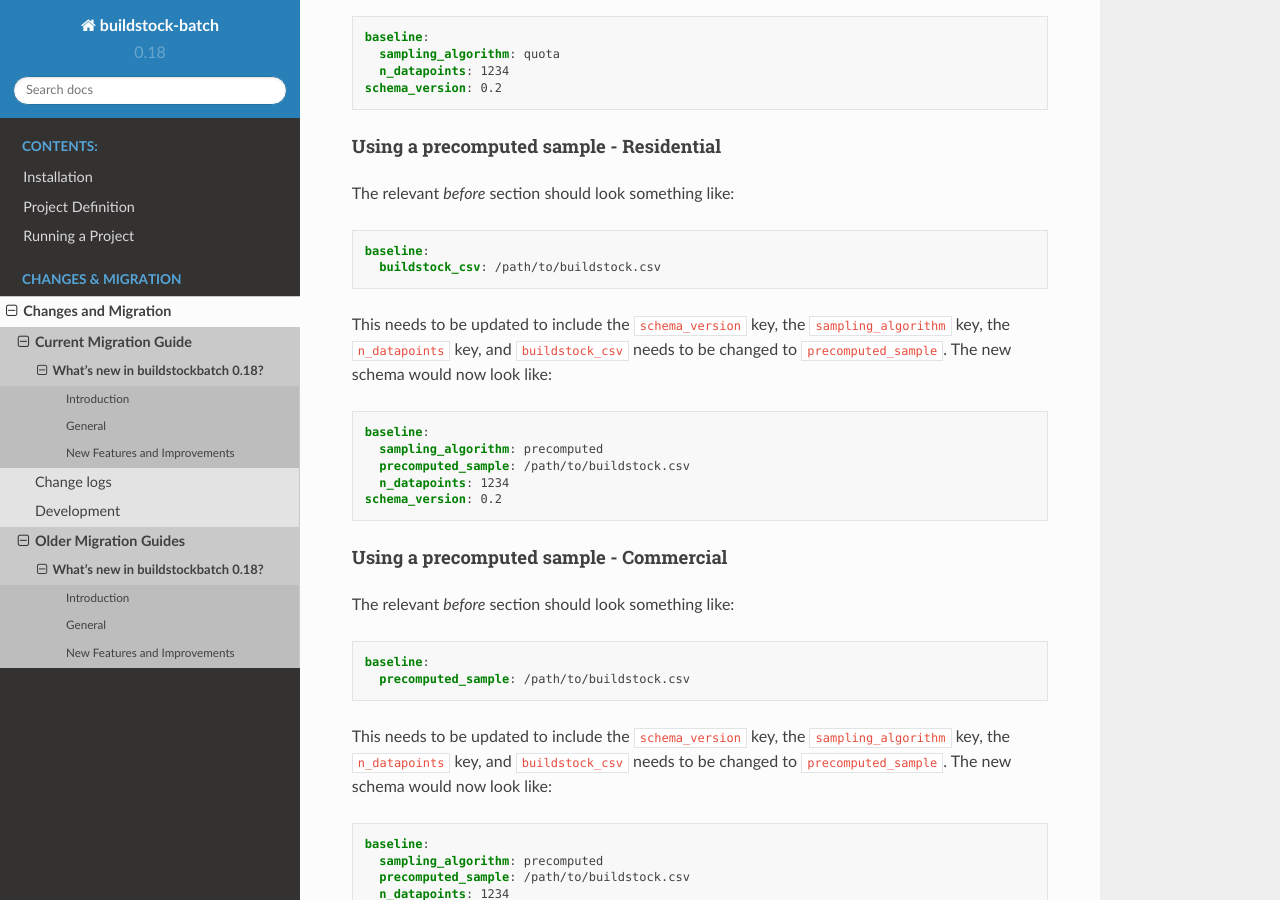
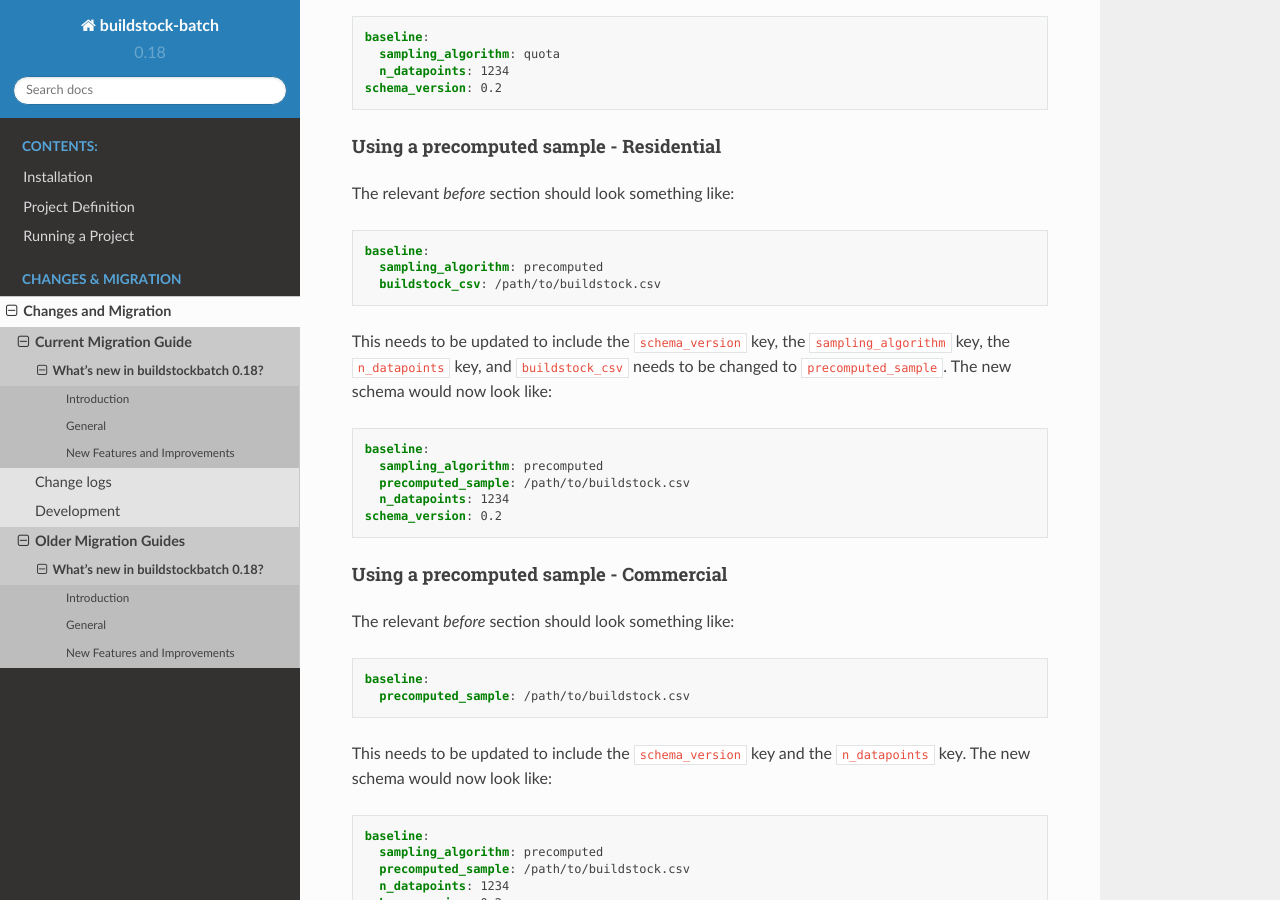
Before and after one commit to NREL/buildstockbatch, a Sphinx documentation site: the page built from docs/changelog/migration_0_18.rst, in a window 1280 px wide and 900 px high, scrolled down 1460 px. Built offline with Sphinx 7.4.7 and the Read the Docs theme 2.0.0, drawn with Linux system fonts in a browser that asks for light colours.

Commit message:
Fix for comm update docs.

```diff
--- a/docs/changelog/migration_0_18.rst
+++ b/docs/changelog/migration_0_18.rst
@@ -101,8 +102,8 @@ The relevant *before* section should look something like:
       precomputed_sample: /path/to/buildstock.csv
 
 
-This needs to be updated to include the ``schema_version`` key, the ``sampling_algorithm`` key, the ``n_datapoints``
-key, and ``buildstock_csv`` needs to be changed to ``precomputed_sample``. The new schema would now look like:
+This needs to be updated to include the ``schema_version`` key and the ``n_datapoints`` key. The new schema would now
+look like:
 
 .. sourcecode:: yaml
 
```
Also changed, not shown: other parts of docs/changelog/migration_0_18.rst (+1 -0 lines).
